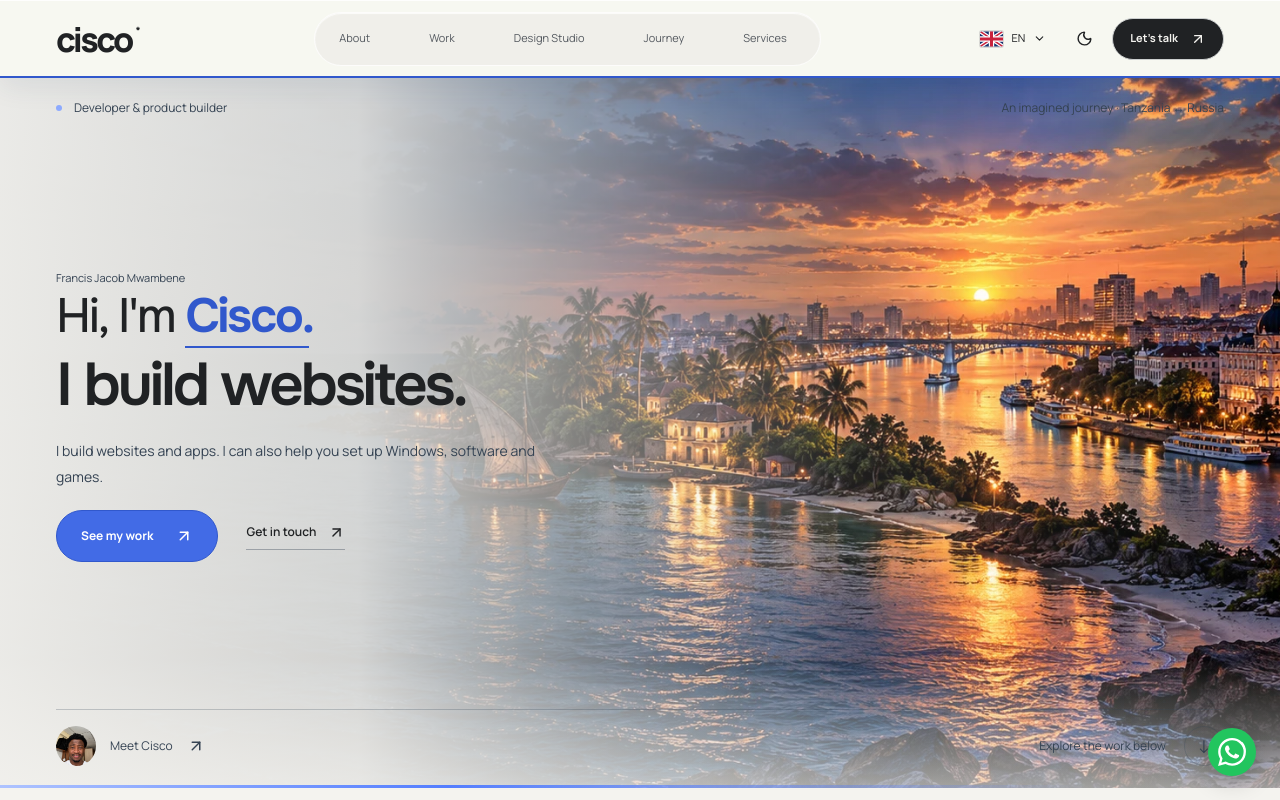
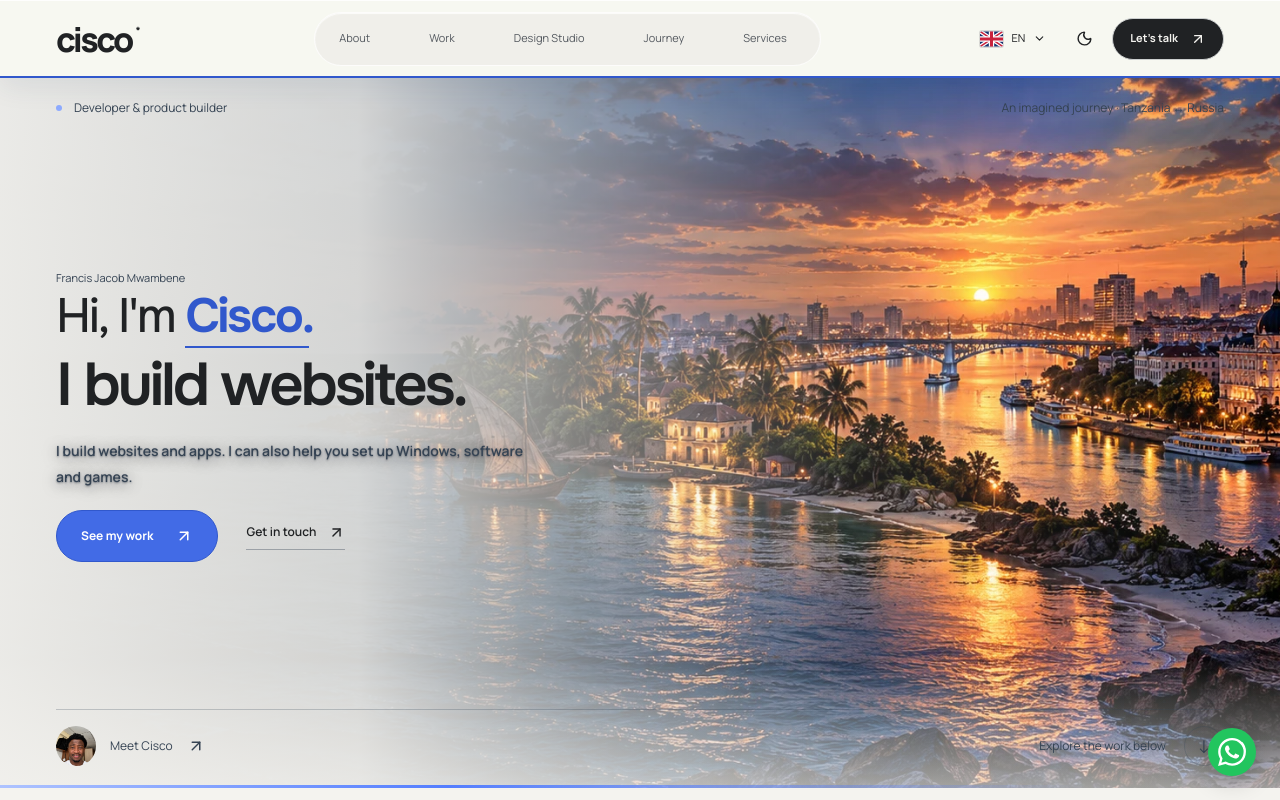
Before and after one commit to iamciscoo/portfolio, a Next.js app: page /en in a window 1280 px wide. Shown: the top 800 px of the page. Built offline with nearby package versions, Linux system fonts and the light colour scheme.

Commit message:
fix: bolden hero sub-headline with soft shadow for readability

```diff
--- a/src/app/styles/cinematic-hero.css
+++ b/src/app/styles/cinematic-hero.css
@@ -77,7 +77,9 @@
 }
 .cinematic-hero .personal-hero-copy > p {
   font-size: 16px;
-  color: #d6dfed;
+  font-weight: 600;
+  color: #e7edf7;
+  text-shadow: 0 1px 2px #04101f66, 0 2px 14px #04101f99;
   line-height: 1.85;
   max-width: 480px;
   margin: 27px 0 30px;
```
